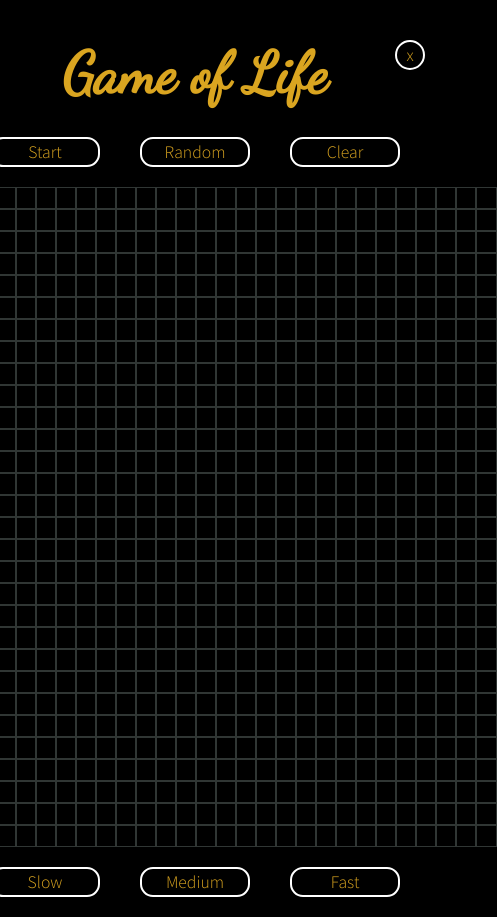
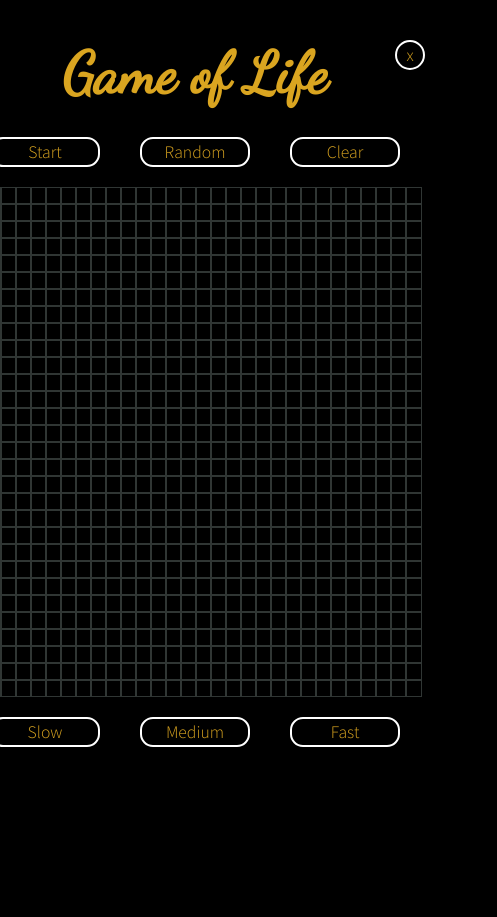
Before and after one commit to MileyWright/Game-Of-Life, a React (Create React App) app in the folder game-of-life/: page /play in a window 390 px wide. Shown: the whole page, 497 px wide, since content can reach past the window. After the commit the page ends 844 px from the top, so only its background shows below. Built offline with nearby package versions, Linux system fonts and the light colour scheme.

Commit message:
grid is mobile friendly

```diff
--- a/game-of-life/src/Components/Grid/Grid.css
+++ b/game-of-life/src/Components/Grid/Grid.css
@@ -70,3 +70,18 @@
     border: 1px solid #303634;
     cursor: pointer;
 }
+
+@media only screen and (max-width: 620px) {
+    .gridContainer .grid{
+        grid-template-columns: repeat(30,15px);
+    }
+    .cell {
+        width: 15px;
+        height: 15px;
+    }
+    .celltoggleBackground {
+        width: 15px;
+        height: 15px;
+
+    }
+}
--- a/game-of-life/src/Components/Grid/Grid.js
+++ b/game-of-life/src/Components/Grid/Grid.js
@@ -101,7 +101,7 @@ const Grid = () => {
         }
         return setGrid(gridRow);
     }
-    console.log(grid)
+
     return (
         <div className='gridContainer'>
             <div className='close'>
```
